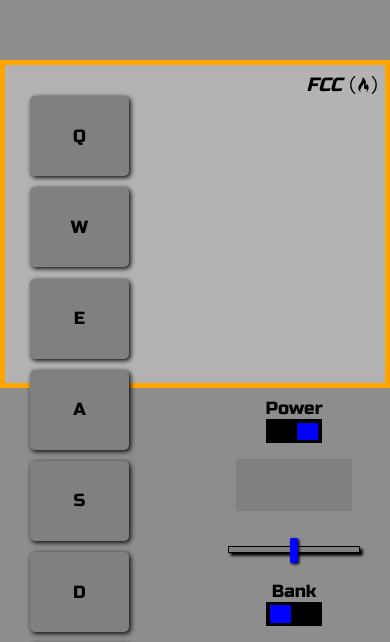
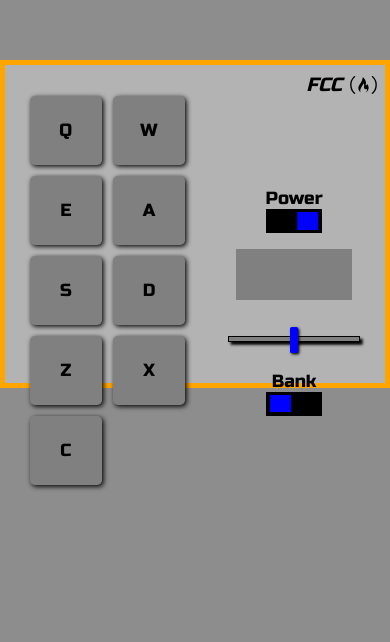
Before and after one commit to AlexGlan/fcc-drum-machine, a React (Create React App) app: page / in a window 390 px wide. Shown: the part 198-840 px from the top of the page. Built offline with nearby package versions, Linux system fonts and the light colour scheme.

Commit message:
feat: improve responsive design with media query for DrumPad

```diff
--- a/src/styles/DrumPad.scss
+++ b/src/styles/DrumPad.scss
@@ -31,3 +31,10 @@
 .active-no-power {
     @include press-animation;
 }
+
+@media (max-width: 414px) {
+    .drum-pad {
+        height: 4.3rem;
+        width: 4.5rem;
+    }
+}
```
